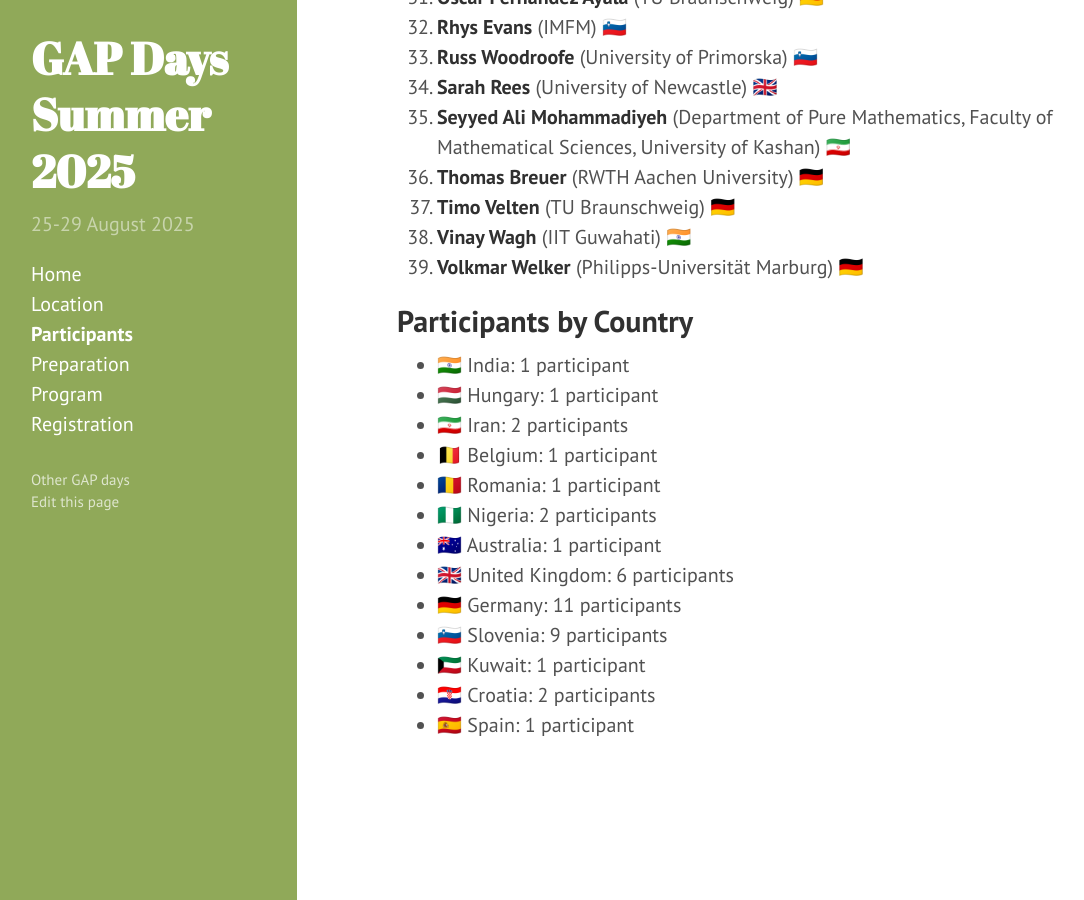
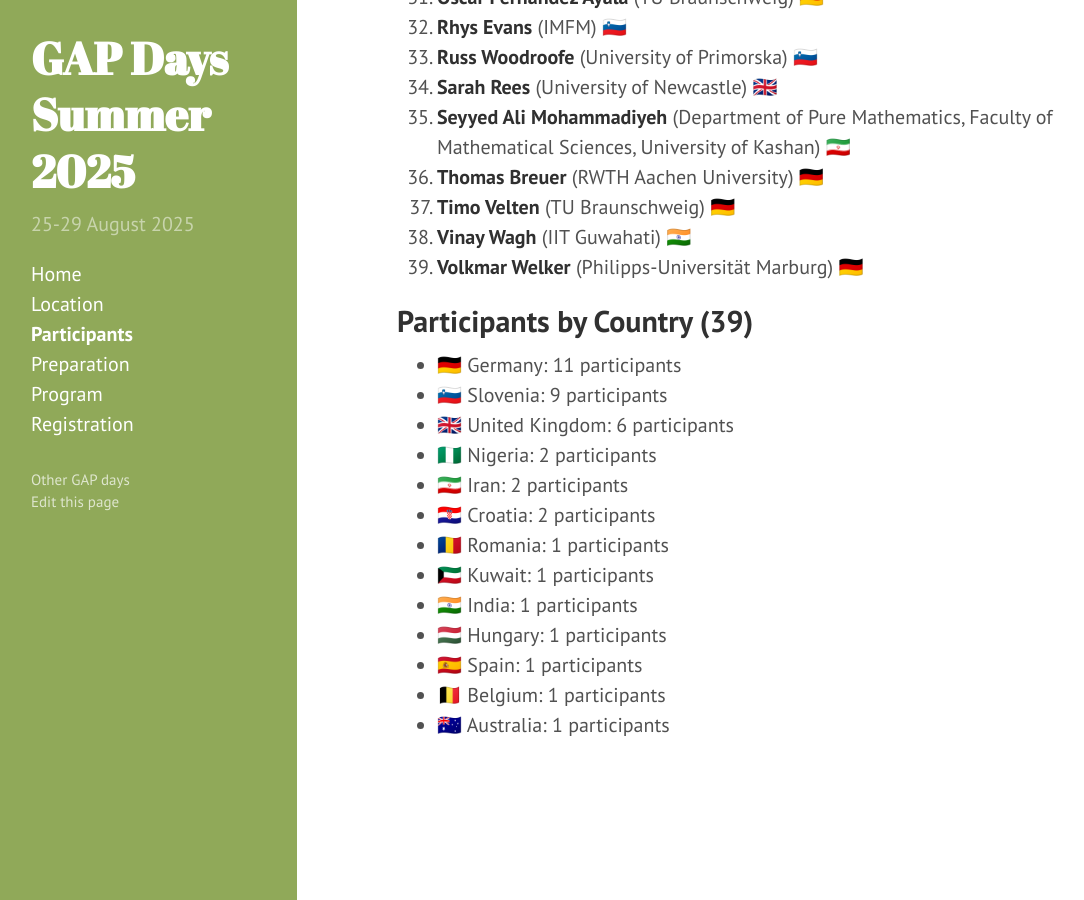
Before and after one commit to gapdays/gapdays2025-summer, a Jekyll site: the page built from participants.md, in a window 1280 px wide and 900 px high, scrolled down 1058 px. Shown: the whole window, without its empty margins (3-1087 px from the left). Built offline with Jekyll 4.4.1, drawn with Linux system fonts in a browser that asks for light colours.

Commit message:
Add number of all

```diff
--- a/participants.md
+++ b/participants.md
@@ -64,27 +64,45 @@ participants:
 {% endfor %}
 </ol>
 
-<h2>Participants by Country</h2>
+<h2>
+  Participants by Country
+  ({% assign total = 0 %}{% for p in page.participants %}{% assign total = total | plus: 1 %}{% endfor %}{{ total }})
+</h2>
 <ul>
 {% assign grouped = page.participants | group_by: "country" %}
-{%- assign countries_with_counts = "" | split: "" -%}
-{% for country_group in grouped %}
-  {% assign country_name = country_group.name %}
-  {% assign participants_count = country_group.items | size %}
-  {% assign country_emoji = country_group.items[0].country_emoji %}
-  {% assign country_data =
-      country_emoji | append: "||" | append: country_name | append: "||" | append: participants_count
-  %}
-  {% assign countries_with_counts = countries_with_counts | push: country_data %}
-{% endfor %}
-{%- assign sorted = countries_with_counts | sort: "" -%}
-{%- assign sorted = sorted | reverse -%}
+
+{%- assign max_count = 0 -%}
+{%- for g in grouped -%}
+  {%- assign c = g.items | size -%}
+  {%- if c > max_count -%}{%- assign max_count = c -%}{%- endif -%}
+{%- endfor -%}
+{%- capture max_str -%}{{ max_count }}{%- endcapture -%}
+{%- assign width = max_str | size -%}
+
+{%- assign flat = "" | split: "" -%}
+{%- for g in grouped -%}
+  {%- assign c = g.items | size -%}
+  {%- capture c_str -%}{{ c }}{%- endcapture -%}
+  {%- assign c_len = c_str | size -%}
+  {%- assign zeros_to_add = width | minus: c_len -%}
+  {%- if zeros_to_add > 0 -%}
+    {%- capture zeros -%}{% for i in (1..zeros_to_add) %}0{% endfor %}{%- endcapture -%}
+  {%- else -%}
+    {%- assign zeros = "" -%}
+  {%- endif -%}
+  {%- assign padded = zeros | append: c_str -%}
+  {%- assign entry = padded | append: "||" | append: g.items[0].country_emoji | append: "||" | append: g.name | append: "||" | append: c_str -%}
+  {%- assign flat = flat | push: entry -%}
+{%- endfor -%}
+
+{%- assign sorted = flat | sort | reverse -%}
+
 {% for entry in sorted %}
-  {% assign parts = entry | split: "||" %}
-  {% assign emoji = parts[0] %}
-  {% assign name = parts[1] %}
-  {% assign count = parts[2] | plus: 0 %}
-  <li>{{ emoji }} {{ name }}: {{ count }} participant{% if count > 1 %}s{% endif %}</li>
+  {%- assign parts = entry | split: "||" -%}
+  {%- assign emoji = parts[1] -%}
+  {%- assign name = parts[2] -%}
+  {%- assign count = parts[3] -%}
+  <li>{{ emoji }} {{ name }}: {{ count }} participant{% if count | plus: 0 > 1 %}s{% endif %}</li>
 {% endfor %}
 </ul>
 
```
